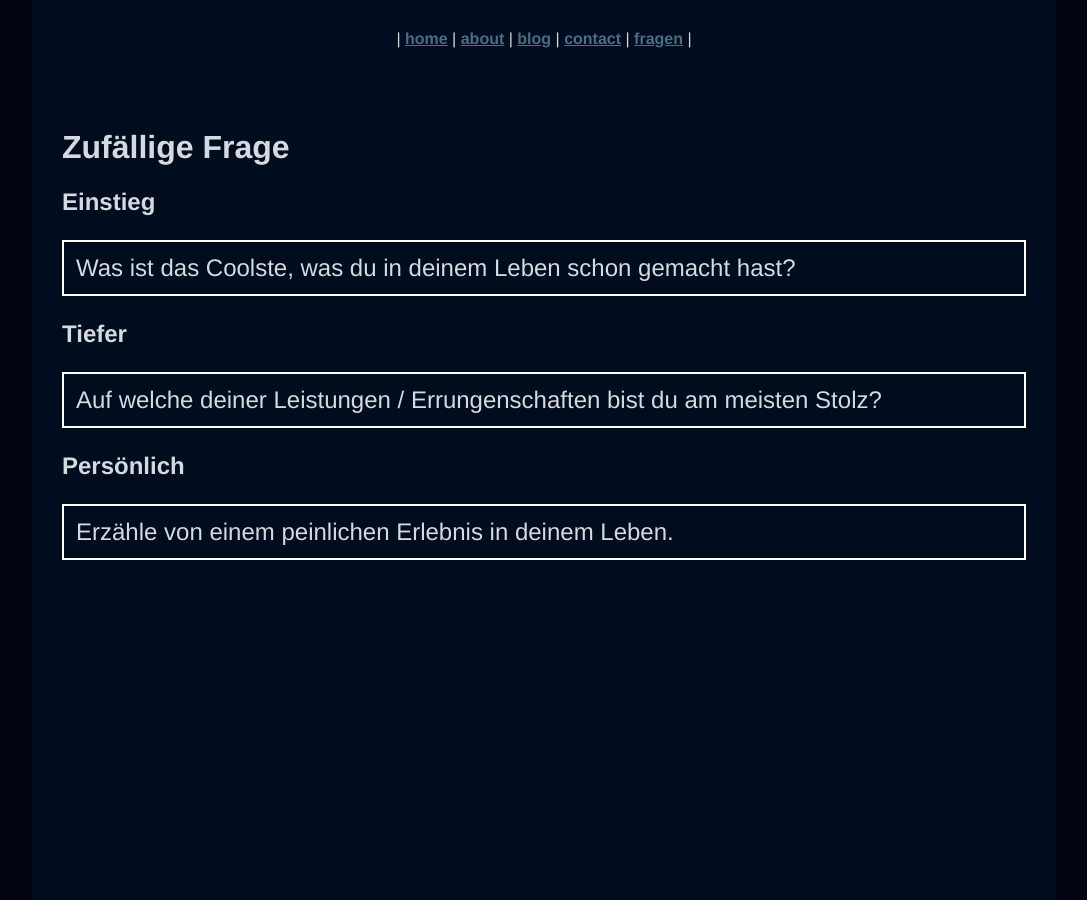
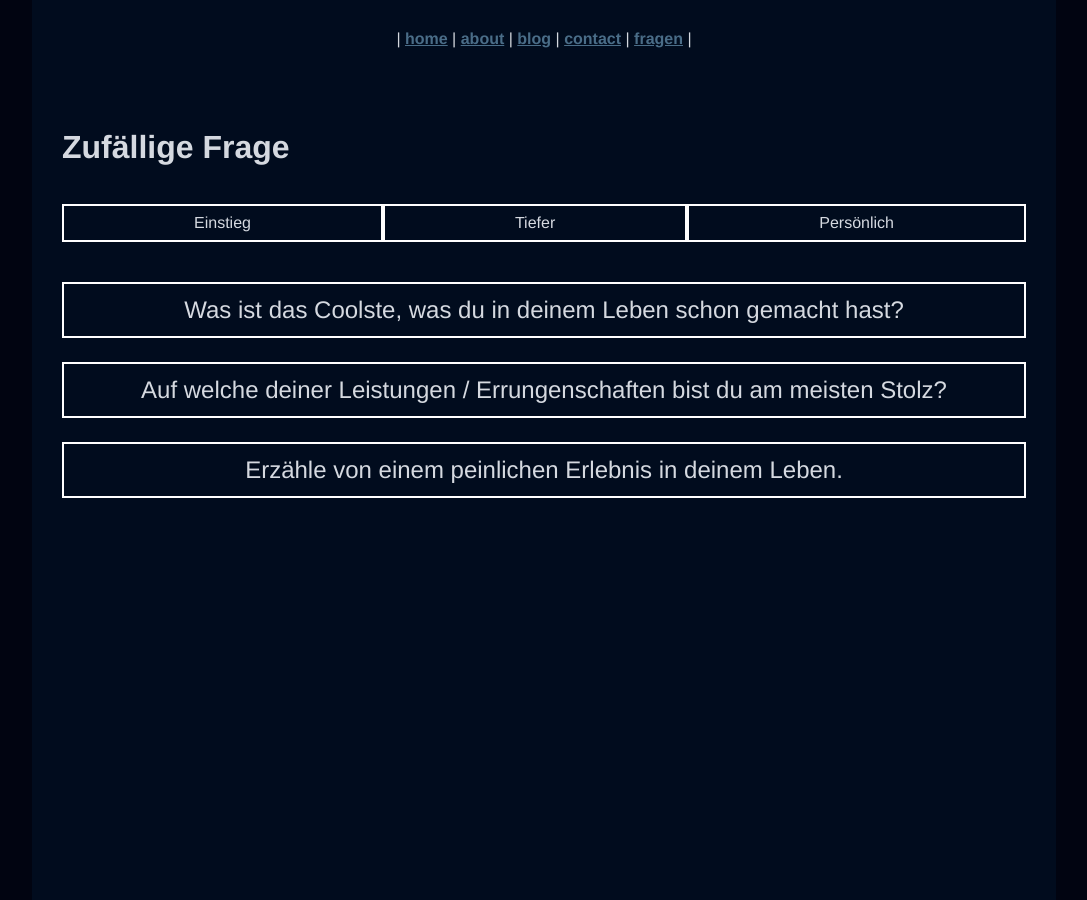
Before and after one commit to riesentoaster/valentinhuber.me, a Jekyll site: the page built from fragen/random.html, in a window 1280 px wide. Shown: the whole page, without its empty margins (96-1183 px from the left). Built offline with Jekyll 4.4.1, drawn with Linux system fonts in a browser that asks for light colours.

Commit message:
improved random frege

```diff
--- a/fragen/random.html
+++ b/fragen/random.html
@@ -3,17 +3,66 @@
 language: deutsch
 ---
 
+<div id="chooseCat">
+  {% for cat in site.data.fragen -%}
+  <p>{{ cat.title }}</p>
+  {% endfor -%}
+</div>
 {% for cat in site.data.fragen -%}
-<h2>{{ cat.title }}</h2>
-<p id="{{cat.title}}"></p>
+<div class="frage" id="{{ cat.title }}">
+  <p id="{{cat.title}}"></p>
+</div>
 {% endfor -%}
 
 <script>
   const data = ({{ site.data.fragen | jsonify -}}).map(e => ({[e.title]: e.entries.sort((a,b) => Math.random() > 0.5)})).reduce((acc, cur) => Object.assign(acc, cur), {})
-  const rotate = (arr) => { arr.push(arr.shift()); return arr; }
-  for (const cat of document.querySelectorAll("main p")) {
+  const rotate = (arr, reverse) => {
+    if (reverse) {
+      arr.unshift(arr.pop())
+    } else {
+      arr.push(arr.shift())
+    }
+    return arr
+  }
+
+  const hideOthers = (cat) => {
+    if (Object.keys(data).includes(cat)) {
+      document.querySelectorAll(".frage").forEach((e) => e.setAttribute("style", "display:none"))
+      document.querySelector("#" + cat).setAttribute("style", "display:initial")
+      document
+        .querySelectorAll("#chooseCat p")
+        .forEach((e) => e.setAttribute("style", "background-color:unset; color:unset"))
+      Array.from(document.querySelectorAll("#chooseCat p"))
+        .filter((e) => e.innerHTML === cat)
+        .forEach((e) =>
+          e.setAttribute(
+            "style",
+            `background-color: white; color:${getComputedStyle(document.querySelector("body")).backgroundColor}`
+          )
+        )
+    } else {
+      setCategory(Object.keys(data)[0])
+    }
+  }
+
+  const setCategory = (cat, push = true) => {
+    const url = new URL(window.location.href)
+    url.searchParams.set("category", cat)
+    if (push) history.pushState(null, "", url)
+    else history.replaceState(null, "", url)
+    hideOthers(cat)
+  }
+
+  const category = new URLSearchParams(window.location.search).get("category")
+  if (category) hideOthers(category)
+
+  for (const cat of document.querySelectorAll("#chooseCat p"))
+    cat.addEventListener("click", (e) => setCategory(e.target.innerHTML))
+
+
+  for (const cat of document.querySelectorAll(".frage p")) {
     cat.innerHTML = rotate(data[cat.id])[0]
-    cat.addEventListener("click", e => e.target.innerHTML = rotate(data[e.target.id])[0])
+    cat.addEventListener("click", (e) => (e.target.innerHTML = rotate(data[e.target.id], e.target.getBoundingClientRect().width/2+e.target.getBoundingClientRect().x<e.x)[0]))
   }
 </script>
 
@@ -21,6 +70,10 @@
   main p {
     border: 2px solid white;
     padding: 0.5em;
+  }
+
+  .frage p {
+    text-align: center;
     font-size: 1.5em;
     -ms-user-select: none;
     -moz-user-select: none;
@@ -29,4 +82,14 @@
     -khtml-user-select: none;
     user-select: none;
   }
+
+  #chooseCat {
+    display: flex;
+    justify-content: space-evenly;
+  }
+
+  #chooseCat p {
+    flex-grow: 1;
+    text-align: center;
+  }
 </style>
```
